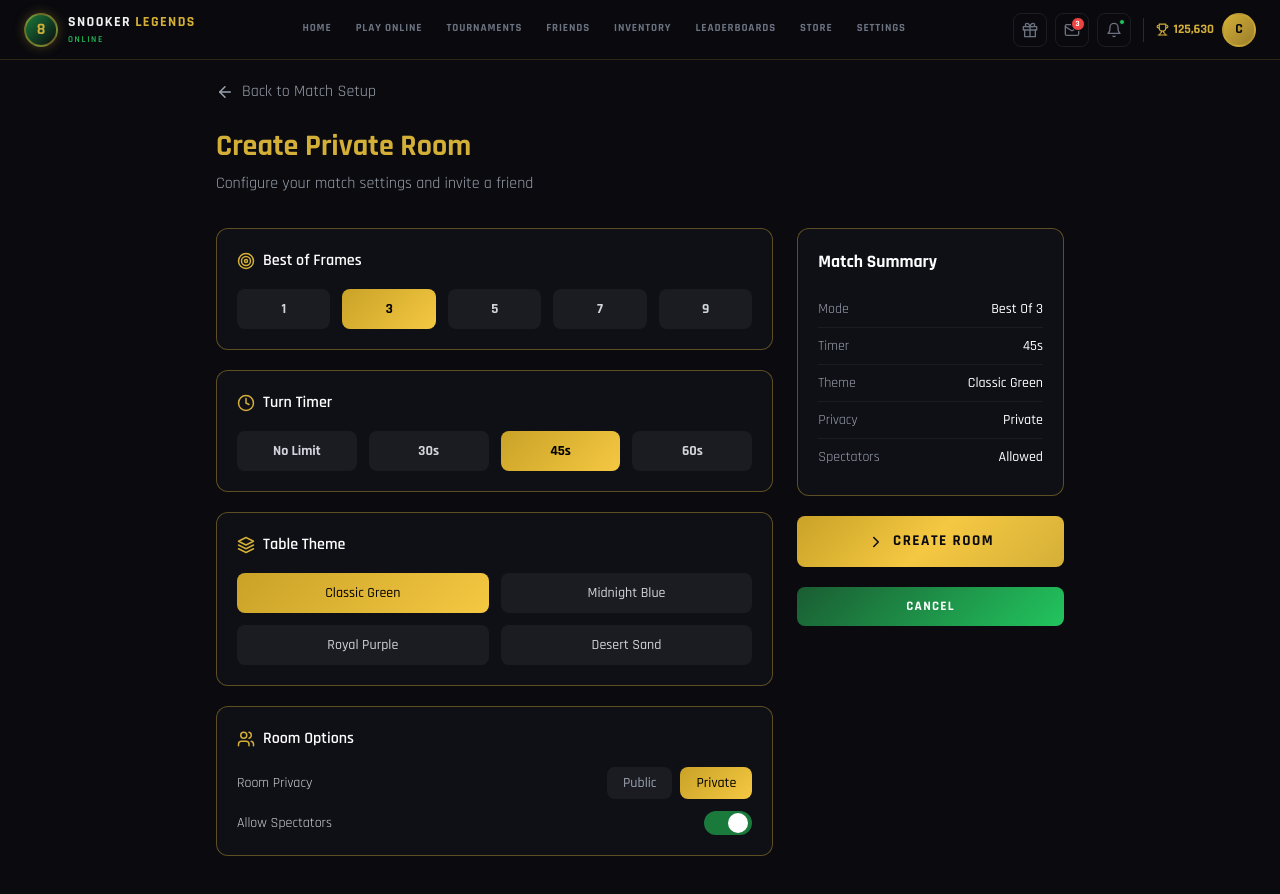
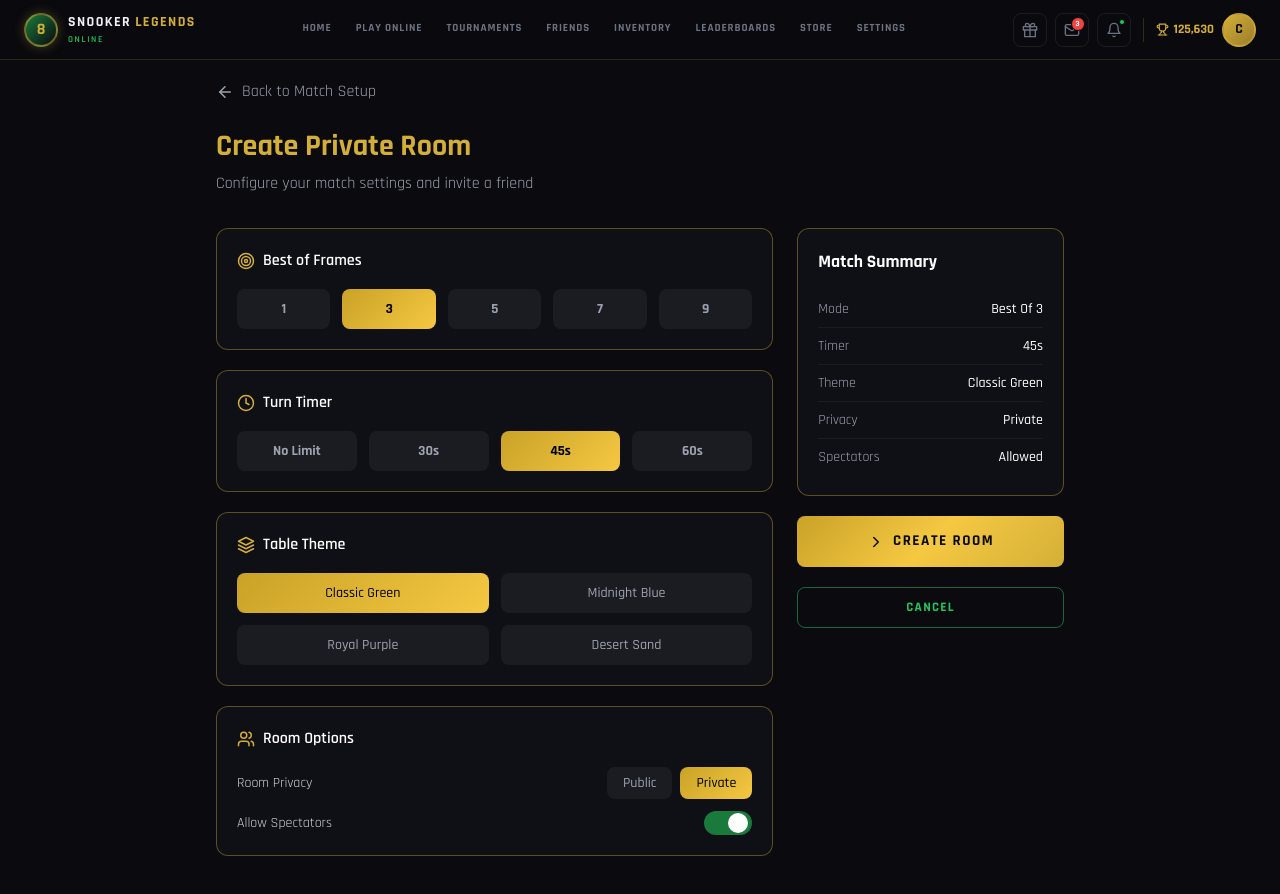
Before and after one commit to abnnazari2-ux/VSBK-GAME, a React (Vite) app in the folder client/: page /room in a window 1280 px wide. Built offline with nearby package versions, Linux system fonts and the light colour scheme; no server answers; a web font is replaced by a local one.

Commit message:
fix: GameHUD frameScores prop, Lobby roomCode args, CreateRoom socket call + variant prop

```diff
--- a/client/src/components/game/GameHUD.tsx
+++ b/client/src/components/game/GameHUD.tsx
@@ -22,6 +22,7 @@ interface Props {
   onToggleAimLine?: () => void;
   showAimLine?: boolean;
   timerSeconds?: number;
+  frameScores?: [number, number];
 }
 
 function getPowerColor(p: number) {
@@ -40,6 +41,7 @@ export default function GameHUD({
   remainingBalls,
   onPause, onForfeit, onToggleAimLine, showAimLine,
   timerSeconds = 30,
+  frameScores,
 }: Props) {
   const [forfeitOpen, setForfeitOpen] = useState(false);
   const pct = Math.min(100, Math.max(0, shotPower));
@@ -81,8 +83,16 @@ export default function GameHUD({
         </motion.div>
 
         {/* Center */}
-        <div style={{ display: 'flex', flexDirection: 'column', alignItems: 'center', gap: '4px' }}>
+        <div style={{ display: 'flex', flexDirection: 'column', alignItems: 'center', gap: '2px' }}>
           <span style={{ fontFamily: 'Playfair Display,serif', fontWeight: 700, fontSize: '11px', color: '#6b7280', letterSpacing: '0.12em', textTransform: 'uppercase' }}>Frame {frame}</span>
+          {/* Frame scores */}
+          {frameScores && (
+            <div style={{ display: 'flex', alignItems: 'center', gap: '6px' }}>
+              <span style={{ fontFamily: 'Rajdhani,sans-serif', fontWeight: 900, fontSize: '13px', color: '#d4af37' }}>{frameScores[0]}</span>
+              <span style={{ fontFamily: 'Rajdhani,sans-serif', fontSize: '10px', color: '#4b5563', letterSpacing: '0.06em' }}>FRAMES</span>
+              <span style={{ fontFamily: 'Rajdhani,sans-serif', fontWeight: 900, fontSize: '13px', color: '#f0f0f0' }}>{frameScores[1]}</span>
+            </div>
+          )}
           <motion.div
             animate={isUrgent ? { scale: [1, 1.05, 1] } : { scale: 1 }}
             transition={isUrgent ? { duration: 0.65, repeat: Infinity } : undefined}
@@ -90,7 +100,7 @@ export default function GameHUD({
           >
             <Clock size={12} color={isUrgent ? '#ef4444' : '#6b7280'} />
             <span style={{ fontFamily: 'Rajdhani,sans-serif', fontWeight: 700, fontSize: '18px', color: isUrgent ? '#ef4444' : '#d4af37' }}>
-              {String(Math.floor(timerSeconds/60)).padStart(2,'0')}:{String(timerSeconds%60).padStart(2,'0')}
+              {String(Math.floor(timerSeconds / 60)).padStart(2, '0')}:{String(timerSeconds % 60).padStart(2, '0')}
             </span>
           </motion.div>
           <div style={{ padding: '3px 12px', borderRadius: '999px', background: 'rgba(26,122,60,0.2)', border: '1px solid rgba(34,197,94,0.3)' }}>
@@ -134,7 +144,6 @@ export default function GameHUD({
           </div>
         </div>
 
-        {/* Divider */}
         <div style={{ width: '1px', height: '60px', background: 'rgba(212,175,55,0.15)' }} />
 
         {/* Ball tray */}
@@ -149,19 +158,18 @@ export default function GameHUD({
           </div>
         </div>
 
-        {/* Divider */}
         <div style={{ width: '1px', height: '60px', background: 'rgba(212,175,55,0.15)' }} />
 
-        {/* Buttons */}
+        {/* Controls */}
         <div style={{ display: 'flex', flexDirection: 'column', gap: '6px' }}>
           {onToggleAimLine && (
             <button onClick={onToggleAimLine} style={{ ...btnBase, background: showAimLine ? 'rgba(212,175,55,0.15)' : 'rgba(255,255,255,0.05)', color: showAimLine ? '#d4af37' : '#6b7280', border: `1px solid ${showAimLine ? 'rgba(212,175,55,0.4)' : 'rgba(255,255,255,0.1)'}` }}>
-              {showAimLine ? <Eye size={13}/> : <EyeOff size={13}/>} AIM LINE
+              {showAimLine ? <Eye size={13} /> : <EyeOff size={13} />} AIM LINE
             </button>
           )}
           <div style={{ display: 'flex', gap: '8px' }}>
-            <button onClick={onPause} style={{ ...btnBase, background: 'rgba(17,17,24,0.9)', color: '#d4af37', border: '1px solid rgba(212,175,55,0.3)' }}><Pause size={13}/>PAUSE</button>
-            <button onClick={() => setForfeitOpen(true)} style={{ ...btnBase, background: 'rgba(127,29,29,0.7)', color: '#fca5a5', border: '1px solid rgba(239,68,68,0.4)' }}><Flag size={13}/>FORFEIT</button>
+            <button onClick={onPause} style={{ ...btnBase, background: 'rgba(17,17,24,0.9)', color: '#d4af37', border: '1px solid rgba(212,175,55,0.3)' }}><Pause size={13} />PAUSE</button>
+            <button onClick={() => setForfeitOpen(true)} style={{ ...btnBase, background: 'rgba(127,29,29,0.7)', color: '#fca5a5', border: '1px solid rgba(239,68,68,0.4)' }}><Flag size={13} />FORFEIT</button>
           </div>
         </div>
       </div>
--- a/client/src/pages/CreateRoom.tsx
+++ b/client/src/pages/CreateRoom.tsx
@@ -30,11 +30,16 @@ export default function CreateRoom() {
     setCreating(true);
     createRoom({
       name: `${localPlayer.name}'s Room`,
-      maxFrames: frames,
-      turnTimer: timer === 'No Limit' ? 0 : parseInt(timer),
-      theme: theme as any,
+      playerName: localPlayer.name,
       isPrivate: privacy === 'private',
-      allowSpectators,
+      region: 'EU',
+      settings: {
+        maxFrames: frames,
+        turnTimer: timer === 'No Limit' ? 0 : parseInt(timer),
+        theme: theme as any,
+        frames,
+        allowSpectators,
+      },
     });
     setTimeout(() => navigate('/lobby'), 800);
   };
@@ -60,7 +65,7 @@ export default function CreateRoom() {
           <p className="text-gray-400 mb-8">Configure your match settings and invite a friend</p>
 
           <div className="grid grid-cols-1 lg:grid-cols-3 gap-6">
-            {/* Settings Panel */}
+            {/* Settings */}
             <div className="lg:col-span-2 space-y-5">
               {/* Frames */}
               <div className="glass-panel p-5 gold-border rounded-xl">
@@ -71,10 +76,8 @@ export default function CreateRoom() {
                 <div className="flex gap-3">
                   {FRAME_OPTIONS.map(f => (
                     <button key={f} onClick={() => setFrames(f)}
-                      className={`flex-1 py-2.5 rounded-lg font-bold transition-all text-sm ${
-                        frames === f ? 'text-black' : 'text-gray-300 bg-white/5 hover:bg-white/10'
-                      }`}
-                      style={frames === f ? { background: 'linear-gradient(135deg, #c9a227, #f5c842)', color: '#000' } : {}}>
+                      className="flex-1 py-2.5 rounded-lg font-bold transition-all text-sm"
+                      style={frames === f ? { background: 'linear-gradient(135deg, #c9a227, #f5c842)', color: '#000' } : { background: 'rgba(255,255,255,0.05)', color: '#9ca3af' }}>
                       {f}
                     </button>
                   ))}
@@ -90,10 +93,8 @@ export default function CreateRoom() {
                 <div className="flex gap-3">
                   {TIMER_OPTIONS.map(t => (
                     <button key={t} onClick={() => setTimer(t)}
-                      className={`flex-1 py-2.5 rounded-lg font-bold transition-all text-sm ${
-                        timer === t ? 'text-black' : 'text-gray-300 bg-white/5 hover:bg-white/10'
-                      }`}
-                      style={timer === t ? { background: 'linear-gradient(135deg, #c9a227, #f5c842)', color: '#000' } : {}}>
+                      className="flex-1 py-2.5 rounded-lg font-bold transition-all text-sm"
+                      style={timer === t ? { background: 'linear-gradient(135deg, #c9a227, #f5c842)', color: '#000' } : { background: 'rgba(255,255,255,0.05)', color: '#9ca3af' }}>
                       {t}
                     </button>
                   ))}
@@ -109,17 +110,15 @@ export default function CreateRoom() {
                 <div className="grid grid-cols-2 gap-3">
                   {THEMES.map(t => (
                     <button key={t} onClick={() => setTheme(t)}
-                      className={`py-2.5 rounded-lg font-medium transition-all text-sm ${
-                        theme === t ? 'text-black' : 'text-gray-300 bg-white/5 hover:bg-white/10'
-                      }`}
-                      style={theme === t ? { background: 'linear-gradient(135deg, #c9a227, #f5c842)', color: '#000' } : {}}>
+                      className="py-2.5 rounded-lg font-medium transition-all text-sm"
+                      style={theme === t ? { background: 'linear-gradient(135deg, #c9a227, #f5c842)', color: '#000' } : { background: 'rgba(255,255,255,0.05)', color: '#9ca3af' }}>
                       {t}
                     </button>
                   ))}
                 </div>
               </div>
 
-              {/* Privacy + Spectators */}
+              {/* Options */}
               <div className="glass-panel p-5 gold-border rounded-xl">
                 <div className="flex items-center gap-2 mb-4">
                   <Users size={18} style={{ color: 'var(--gold-primary)' }} />
@@ -131,10 +130,8 @@ export default function CreateRoom() {
                     <div className="flex gap-2">
                       {(['public', 'private'] as const).map(p => (
                         <button key={p} onClick={() => setPrivacy(p)}
-                          className={`px-4 py-1.5 rounded-lg text-sm font-medium capitalize transition-all ${
-                            privacy === p ? 'text-black' : 'text-gray-400 bg-white/5 hover:bg-white/10'
-                          }`}
-                          style={privacy === p ? { background: 'linear-gradient(135deg, #c9a227, #f5c842)' } : {}}>
+                          className="px-4 py-1.5 rounded-lg text-sm font-medium capitalize transition-all"
+                          style={privacy === p ? { background: 'linear-gradient(135deg, #c9a227, #f5c842)', color: '#000' } : { background: 'rgba(255,255,255,0.05)', color: '#9ca3af' }}>
                           {p}
                         </button>
                       ))}
@@ -145,16 +142,14 @@ export default function CreateRoom() {
                     <button onClick={() => setAllowSpectators(v => !v)}
                       className="w-12 h-6 rounded-full transition-all relative"
                       style={{ background: allowSpectators ? 'var(--green-primary)' : '#374151' }}>
-                      <span className={`absolute top-0.5 w-5 h-5 bg-white rounded-full transition-all ${
-                        allowSpectators ? 'left-6' : 'left-0.5'
-                      }`} />
+                      <span className={`absolute top-0.5 w-5 h-5 bg-white rounded-full transition-all ${ allowSpectators ? 'left-6' : 'left-0.5' }`} />
                     </button>
                   </div>
                 </div>
               </div>
             </div>
 
-            {/* Summary + Room Code */}
+            {/* Summary */}
             <div className="space-y-5">
               <div className="glass-panel p-5 gold-border rounded-xl">
                 <h3 className="font-bold text-white mb-4" style={{ fontFamily: 'Rajdhani', fontSize: '1.1rem' }}>Match Summary</h3>
@@ -188,7 +183,7 @@ export default function CreateRoom() {
               <GoldButton onClick={handleCreate} loading={creating} className="w-full" size="lg">
                 <ChevronRight size={18} /> Create Room
               </GoldButton>
-              <GreenButton onClick={() => navigate('/match-setup')} variant="outlined" className="w-full" size="md">
+              <GreenButton onClick={() => navigate('/match-setup')} outlined className="w-full" size="md">
                 Cancel
               </GreenButton>
             </div>
```
Also changed, not shown: client/src/pages/Lobby.tsx (+14 -21 lines).
